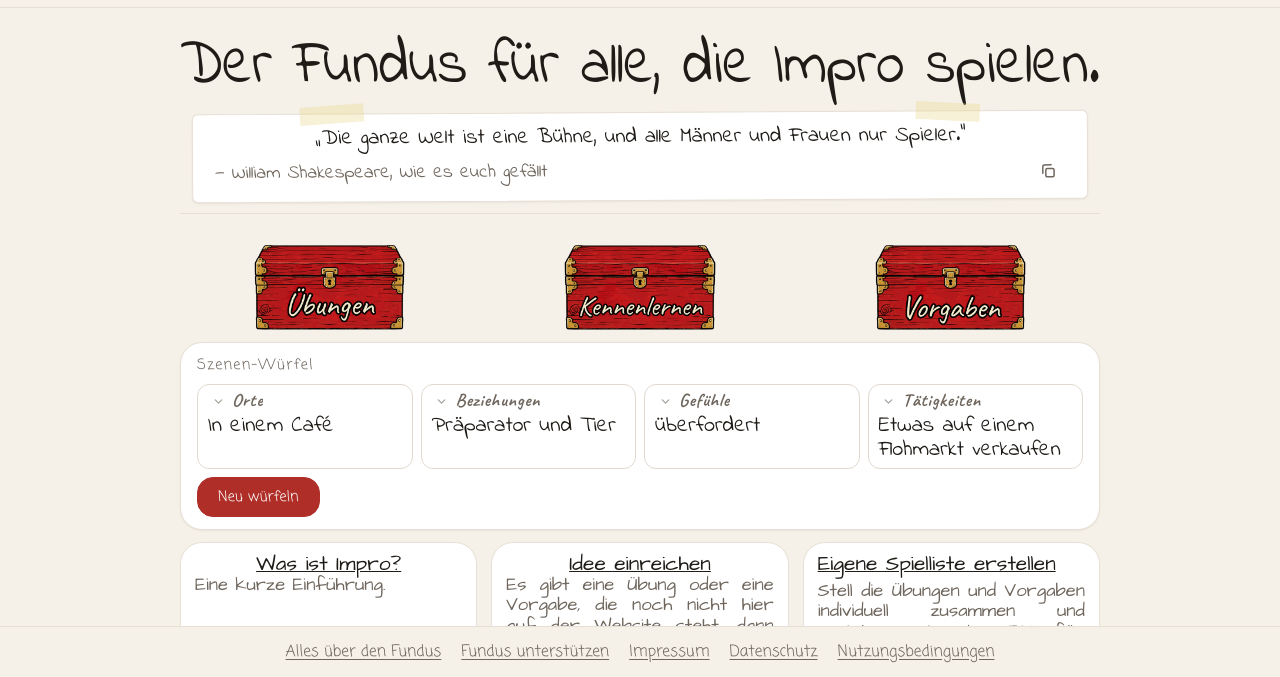
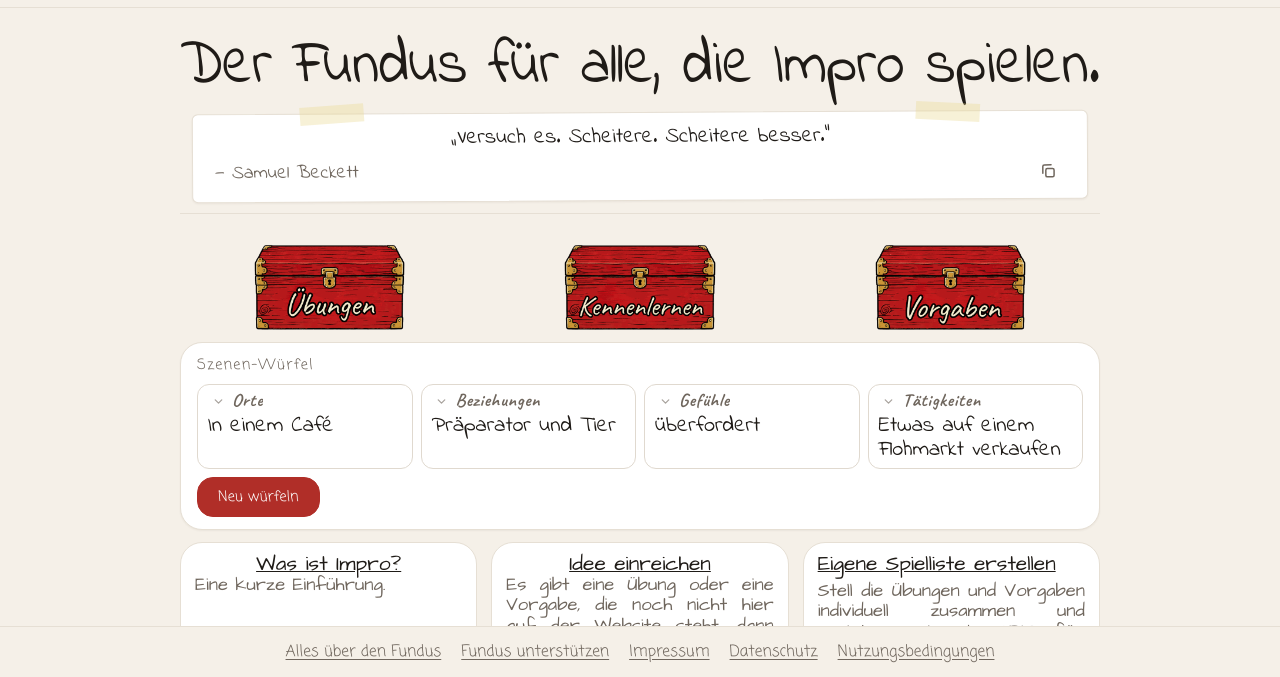
Before and after one commit to Kimi12-05/impro-fundus, a plain HTML site: page index.html in a window 1280 px wide. Shown: the part 123-800 px from the top of the page. Drawn offline with Linux system fonts and the light colour scheme; no server answers.

Commit message:
Seiten neu gebaut (automatisch)

```diff
--- a/index.html
+++ b/index.html
@@ -50,7 +50,7 @@
 <div class="shell">
   <aside class="side" id="side" aria-label="Hauptmenü"></aside>
   <main id="main" class="home" data-statisch="1"><div class="inner"><h1 class="ttl"><svg viewBox="0 0 920 80" role="img" aria-label="Der Fundus für alle, die Impro spielen."><text x="0" y="62" textLength="920" lengthAdjust="spacingAndGlyphs">Der Fundus für alle, die Impro spielen.</text></svg></h1>
-    <div class="quote"><span class="tape l"></span><span class="tape r"></span><p>„Die ganze Welt ist eine Bühne, und alle Männer und Frauen nur Spieler.“</p><div class="qfoot"><span class="meta">— William Shakespeare, Wie es euch gefällt</span><button class="copybtn" data-quote="1" data-txt="„Die ganze Welt ist eine Bühne, und alle Männer und Frauen nur Spieler.“ – William Shakespeare, Wie es euch gefällt" aria-label="Zitat kopieren" title="Zitat kopieren"><svg viewBox="0 0 24 24" fill="none" stroke="currentColor" stroke-width="2" stroke-linecap="round" stroke-linejoin="round"><rect x="9" y="9" width="11" height="11" rx="2"></rect><path d="M5 15V6a2 2 0 0 1 2-2h9"></path></svg></button></div></div>
+    <div class="quote"><span class="tape l"></span><span class="tape r"></span><p>„Versuch es. Scheitere. Scheitere besser.“</p><div class="qfoot"><span class="meta">— Samuel Beckett</span><button class="copybtn" data-quote="1" data-txt="„Versuch es. Scheitere. Scheitere besser.“ – Samuel Beckett" aria-label="Zitat kopieren" title="Zitat kopieren"><svg viewBox="0 0 24 24" fill="none" stroke="currentColor" stroke-width="2" stroke-linecap="round" stroke-linejoin="round"><rect x="9" y="9" width="11" height="11" rx="2"></rect><path d="M5 15V6a2 2 0 0 1 2-2h9"></path></svg></button></div></div>
     <hr class="sep">
     <div class="chests">
       <a class="chest" data-go="kats" aria-label="Übungen" href="/uebungen/"><span class="cbox"><img class="zu" src="/kiste-uebungen.png" alt="Übungen"><img class="auf" src="/kiste-uebungen-offen.png" alt="" aria-hidden="true"></span></a>
```
